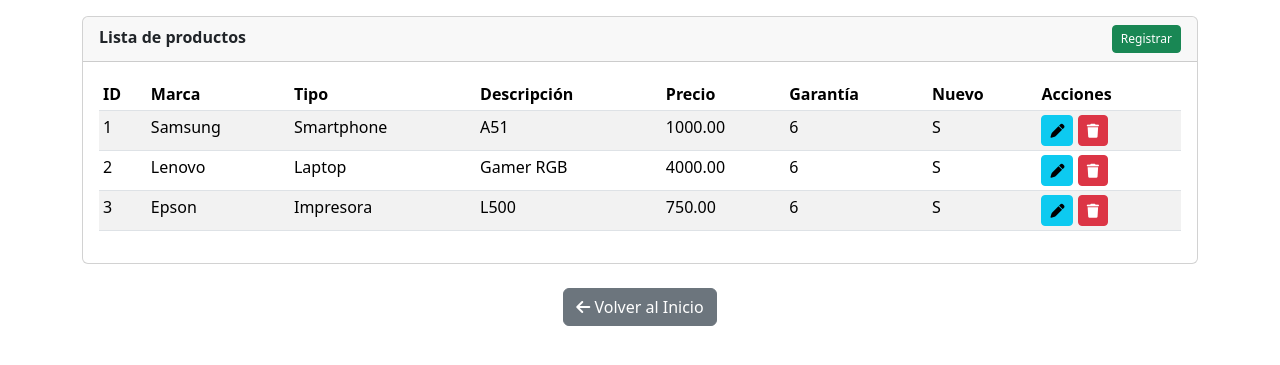
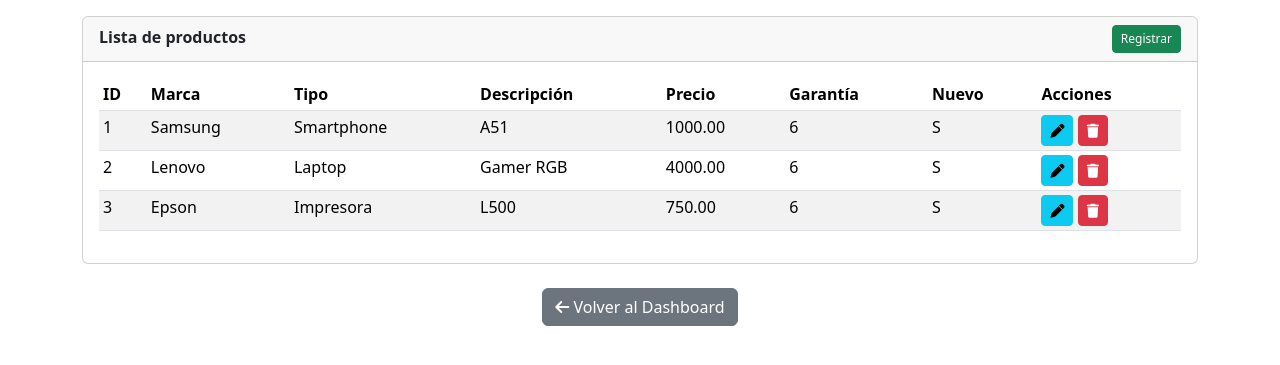
Before and after one commit to tefii-14/TecnoPeru, a PHP site: page /views/productos/listar.php in a window 1280 px wide. Shown: the top 365 px of the page. Run offline with PHP 8.4, Linux system fonts and the light colour scheme; data comes from the database, SQL or seed files in the repository.

Commit message:
listado actualizado

```diff
--- a/views/productos/listar.php
+++ b/views/productos/listar.php
@@ -48,8 +48,9 @@
     </div> <!-- ./card -->
     <!-- Botón volver -->
     <div class="text-center mt-4">
-      <a href="/tecnoperu/index.php" class="btn btn-secondary">
-        <i class="fa-solid fa-arrow-left"></i> Volver al Inicio
+      <?php $baseURL = "/tecnoperu"; ?>
+      <a href="<?= $baseURL ?>/index.php" class="btn btn-secondary">
+        <i class="fa-solid fa-arrow-left"></i> Volver al Dashboard
       </a>
     </div>
 
```
